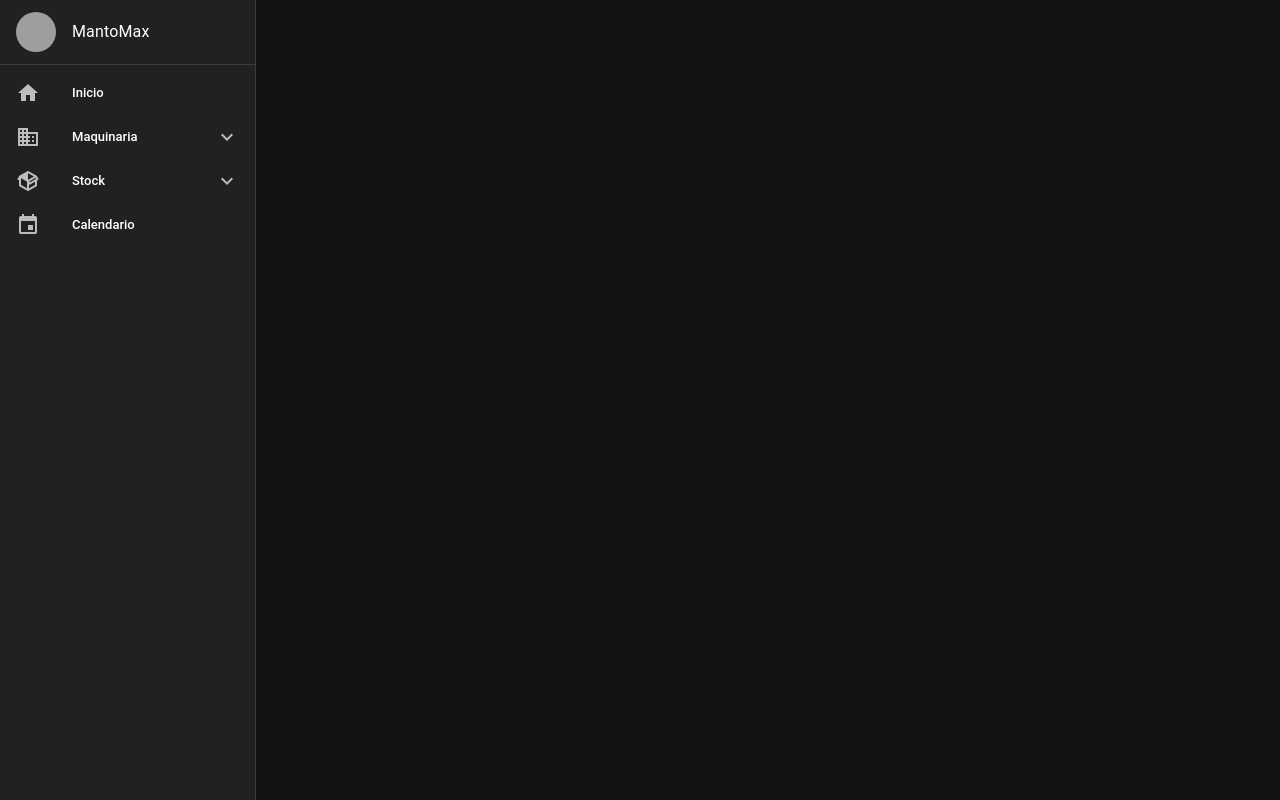
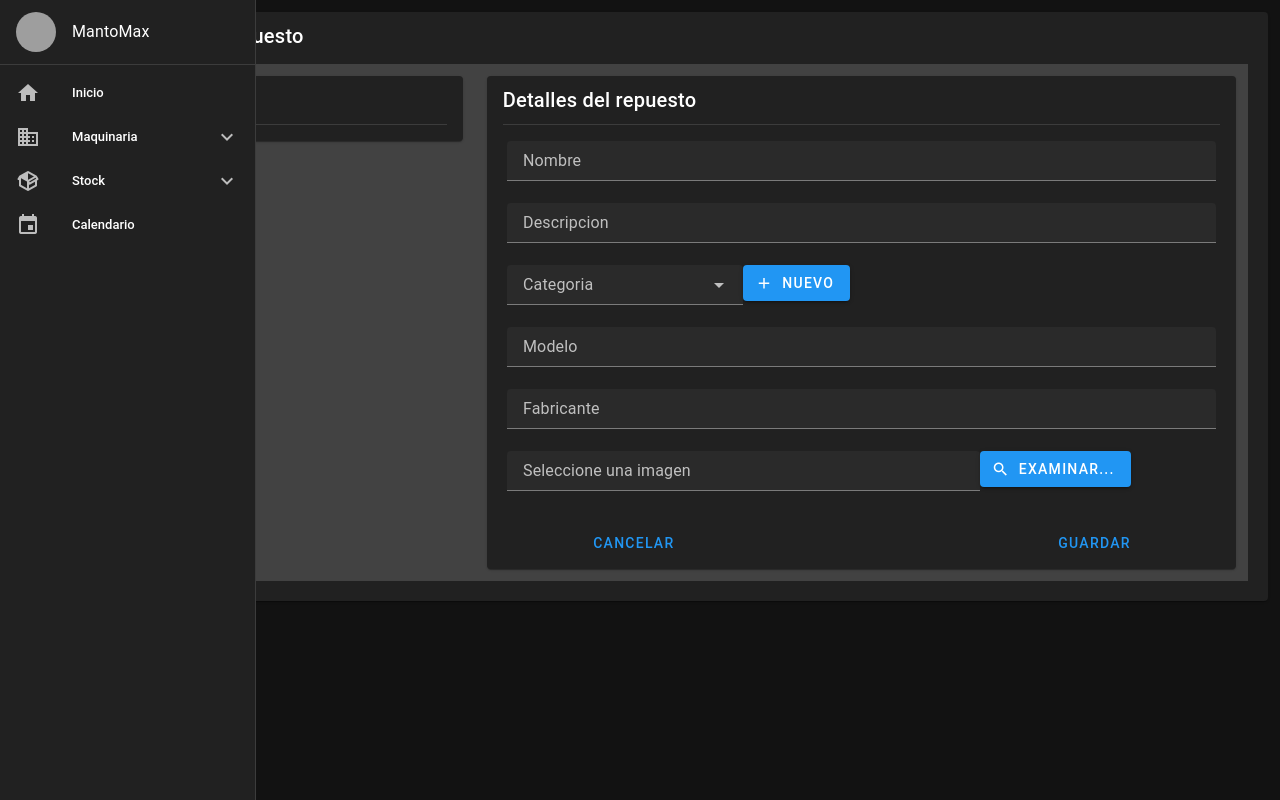
Before and after one commit to SoraSilver27/Chori-Project, a Vue app: page /nuevo_repuesto in a window 1280 px wide. Built offline with nearby package versions, Linux system fonts and the light colour scheme; grey boxes are pictures that could not be loaded.

Commit message:
Agregar repuesto nuevo

```diff
--- a/src/components/Menu.vue
+++ b/src/components/Menu.vue
@@ -14,7 +14,7 @@
         <v-divider></v-divider>
 
         <v-list density="compact" nav>
-          <v-list-item prepend-icon="mdi-home" title="Inicio" to="/inicio"></v-list-item>
+          <v-list-item prepend-icon="mdi-home" title="Inicio" to="/"></v-list-item>
           <v-list-group value="Maquinaria">
             <template v-slot:activator="{ props }">
               <v-list-item v-bind="props" prepend-icon="mdi-domain" title="Maquinaria"></v-list-item>
--- a/src/pages/Facturas.vue
+++ b/src/pages/Facturas.vue
@@ -13,7 +13,7 @@
             <v-text-field v-model="numeroFactura" type="number" label="Numero" hide-details="auto"></v-text-field>
           </v-col>
           <v-col cols="4" class="text-end">
-            <v-btn prepend-icon="mdi-plus" color="primary" :to="'/Factura'" text="Nuevo"></v-btn>
+            <v-btn prepend-icon="mdi-plus" color="primary" :to="'/nueva_factura'" text="Nuevo"></v-btn>
           </v-col>
         </v-row>
       </v-card-title>
@@ -51,7 +51,6 @@
 </template>
 
 <script>
-import Factura from './Factura.vue';
 
 export default {
   data() {
--- a/src/pages/Inventario.vue
+++ b/src/pages/Inventario.vue
@@ -1,4 +1,19 @@
 <template>
+  <v-card>
+    <v-card-title>
+      <v-row style="display: flex; align-items: center;">
+        <v-col cols="3">
+          <v-text-field label="Buscar" hide-details="auto"></v-text-field>
+        </v-col>
+        <v-col cols="3">
+          <v-select :items="uniqueFabricante" v-model="selectedFabricante" label="Fabricante" hide-details="auto"></v-select>
+        </v-col>
+        <v-col cols="6" class="text-end">
+          <v-btn prepend-icon="mdi-plus" color="primary" :to="'/nuevo_repuesto'" text="Nuevo"></v-btn>
+        </v-col>
+      </v-row>
+    </v-card-title>
+    <v-card-text>
       <v-container fluid>
         <v-data-table
           :headers="headers"
@@ -6,7 +21,7 @@
           class="elevation-1 bg-surface-light"
         >
           <template v-slot:item.name="{ item }">
-        <v-expansion-panels multiple>
+            <v-expansion-panels>
               <v-expansion-panel v-model="item.expanded">
                 <v-expansion-panel-title>
                   <v-row>
@@ -19,12 +34,15 @@
                 </v-expansion-panel-title>
                 <v-expansion-panel-text>
                   <v-data-table
+                    :headers="partHeaders"
                     :items="item.parts"
-                class="elevation-1"
                     hide-default-footer
                   >
                     <template v-slot:item.cantidad="{ item }">
                       <v-chip color="red">{{ item.cantidad }}</v-chip>
+                    </template>
+                    <template v-slot:item.actions>
+                      <v-btn color="primary">Accion</v-btn>
                     </template>
                   </v-data-table>
                 </v-expansion-panel-text>
@@ -33,17 +51,22 @@
           </template>
         </v-data-table>
       </v-container>
+    </v-card-text>
+  </v-card>
+
 </template>
 
 <script>
 export default {
   data() {
     return {
-      headers: [{ text: 'Categoria', value: 'name' }],
+      headers: [{ title: 'Categorias de repuestos', value: 'name' }],
       partHeaders: [
-        { text: 'Nombre', value: 'nombre', align: 'start' },
-        { text: 'Modelo', value: 'modelo', align: 'start' },
-        { text: 'Fabricante', value: 'fabricante', align: 'start' },
+        { title: 'Nombre', value: 'nombre', align: 'start' },
+        { title: 'Modelo', value: 'modelo', align: 'start' },
+        { title: 'Fabricante', value: 'fabricante', align: 'start' },
+        { title: 'Cantidad', value: 'cantidad', align: 'center' },
+        { title: '', value: 'actions', sortable: false, align: 'end' },
       ],
       categories: [
         {
--- a/src/pages/Maquinas.vue
+++ b/src/pages/Maquinas.vue
@@ -12,7 +12,7 @@
         </v-container>
       </div>
       <div class="boton">
-        <v-btn prepend-icon="mdi-plus" style="height: 56px;" :to="'/NuevaMaquina'">Añadir</v-btn>
+        <v-btn prepend-icon="mdi-plus" style="height: 56px;" :to="'/nueva_maquina'">Añadir</v-btn>
       </div>
     </div>
     <div class="aparatos">
--- /dev/null
+++ b/src/pages/NuevoRepuesto.vue
@@ -0,0 +1,128 @@
+<template>
+  <v-card class="ma-3">
+    <v-card-title>
+      Agregar nuevo repuesto
+    </v-card-title>
+    <v-card-text>
+      <v-container>
+        <v-row>
+          <v-col cols="4" class="bg-surface-light">
+            <v-card>
+              <v-card-title>Imagen</v-card-title>
+              <v-card-text>
+                <v-divider></v-divider>
+              </v-card-text>
+            </v-card>
+          </v-col>
+          <v-col cols="8" class="bg-surface-light">
+            <v-card>
+              <v-card-title>Detalles del repuesto</v-card-title>
+              <v-card-text>
+                <v-divider></v-divider>
+
+                <v-form>
+                  <v-row class="px-4 pt-7">
+                    <v-col v-for="(item, i) in items" :cols="item.size" class="pa-0">
+                      <v-text-field v-if="item.tipo === 'texto'"
+                        :label="item.label"
+                        :v-model="item.modelo"
+                        density="compact"
+                      ></v-text-field>
+                      <v-select v-else-if="item.tipo === 'seleccion'"
+                        :label="item.label"
+                        :v-model="item.modelo"
+                        density="compact"
+                      ></v-select>
+
+
+                      <v-dialog v-else-if="item.tipo === 'boton' && item.modelo === 'nuevo'" max-width="500">
+                        <template v-slot:activator="{ props: activatorProps }">
+                          <v-btn v-bind="activatorProps"
+                            :text="item.texto"
+                            :prepend-icon="item.icono"
+                            color="primary">
+                          </v-btn>
+                        </template>
+                        <template v-slot:default="{ isActive }">
+                          <v-card title="Agregar categoria">
+                            <v-card-text>
+                              <v-row>
+                                <v-col cols="12"><v-text-field label="Nombre"></v-text-field></v-col>
+                                <v-col cols="12"><v-text-field label="Descripcion"></v-text-field></v-col>
+                              </v-row>
+                            </v-card-text>
+                            <v-card-actions>
+                              <v-spacer></v-spacer>
+                              <v-btn text="Hecho" @click="isActive.value = false" color="blue"></v-btn>
+                            </v-card-actions>
+                          </v-card>
+                        </template>
+                      </v-dialog>
+
+                      <v-dialog v-else-if="item.tipo === 'boton' && item.modelo === 'examinar'" max-width="300">
+                        <template v-slot:activator="{ props: activatorProps }">
+                          <v-btn v-bind="activatorProps"
+                            :text="item.texto"
+                            :prepend-icon="item.icono"
+                            color="primary">
+                          </v-btn>
+                        </template>
+                        <template v-slot:default="{ isActive }">
+                          <v-card title="Buscar imagen">
+                            <v-card-text>
+                            </v-card-text>
+                            <v-card-actions>
+                              <v-spacer></v-spacer>
+                              <v-btn text="Hecho" @click="isActive.value = false" color="blue"></v-btn>
+                            </v-card-actions>
+                          </v-card>
+                        </template>
+                      </v-dialog>
+
+
+                    </v-col>
+                  </v-row>
+                </v-form>
+
+
+              </v-card-text>
+              <v-card-actions style="display: flex; align-items: center; justify-content: center; gap: 50%;">
+                <v-btn color="primary" to="/inventario">Cancelar</v-btn>
+                <v-btn color="primary">Guardar</v-btn>
+              </v-card-actions>
+            </v-card>
+          </v-col>
+        </v-row>
+      </v-container>
+    </v-card-text>
+  </v-card>
+</template>
+
+
+<script>
+export default {
+  data() {
+    return {
+      isActive: false,
+      form: {
+        nombre: '',
+        descripcion: '',
+        categoria: null,
+        modelo: '',
+        fabricante: '',
+        imagen: null,
+      },
+      items: [
+        { tipo: 'texto', label: 'Nombre', modelo: 'nombre', size: 12 },
+        { tipo: 'texto', label: 'Descripcion', modelo: 'descripcion', size: 12 },
+        { tipo: 'seleccion', label: 'Categoria', modelo: 'categoria', size: 4 },
+        { tipo: 'boton', texto: 'Nuevo', modelo: 'nuevo', size: 8, icono: 'mdi-plus' },
+        { tipo: 'texto', label: 'Modelo', modelo: 'modelo', size: 12 },
+        { tipo: 'texto', label: 'Fabricante', modelo: 'fabricante', size: 12 },
+        { tipo: 'texto', label: 'Seleccione una imagen', modelo: 'imagen', size: 8 },
+        { tipo: 'boton', texto: 'Examinar...', modelo: 'examinar', size: 3, icono: 'mdi-magnify' },
+      ]
+    }
+  }
+}
+</script>
--- a/src/router/index.js
+++ b/src/router/index.js
@@ -10,11 +10,15 @@ import { name } from 'dayjs/locale/es'
 import { createRouter, createWebHistory } from 'vue-router'
 
 const routes = [
-  { path: "/inicio", component: () => import("@/pages/index.vue"), },
+  { path: "/", component: () => import("@/pages/index.vue"), },
   { path: "/maquinas", component: () => import("@/pages/Maquinas.vue") },
+  { path: "/nueva_maquina", component: () => import("@/pages/NuevaMaquina.vue") },
+  { path: "/maquina", component: () => import("@/pages/Maquina.vue") },
   { path: "/componentes", component: () => import("@/pages/Componentes.vue") },
   { path: "/facturas", component: () => import("@/pages/Facturas.vue") },
+  { path: "/nueva_factura", component: () => import("@/pages/Factura.vue") },
   { path: "/inventario", component: () => import("@/pages/Inventario.vue") },
+  { path: "/nuevo_repuesto", component: () => import("@/pages/NuevoRepuesto.vue") },
   { path: "/calendario", component: () => import("@/pages/Calendario.vue") }
 ]
 
```
Lines whose indentation alone changed are shown as unchanged.
